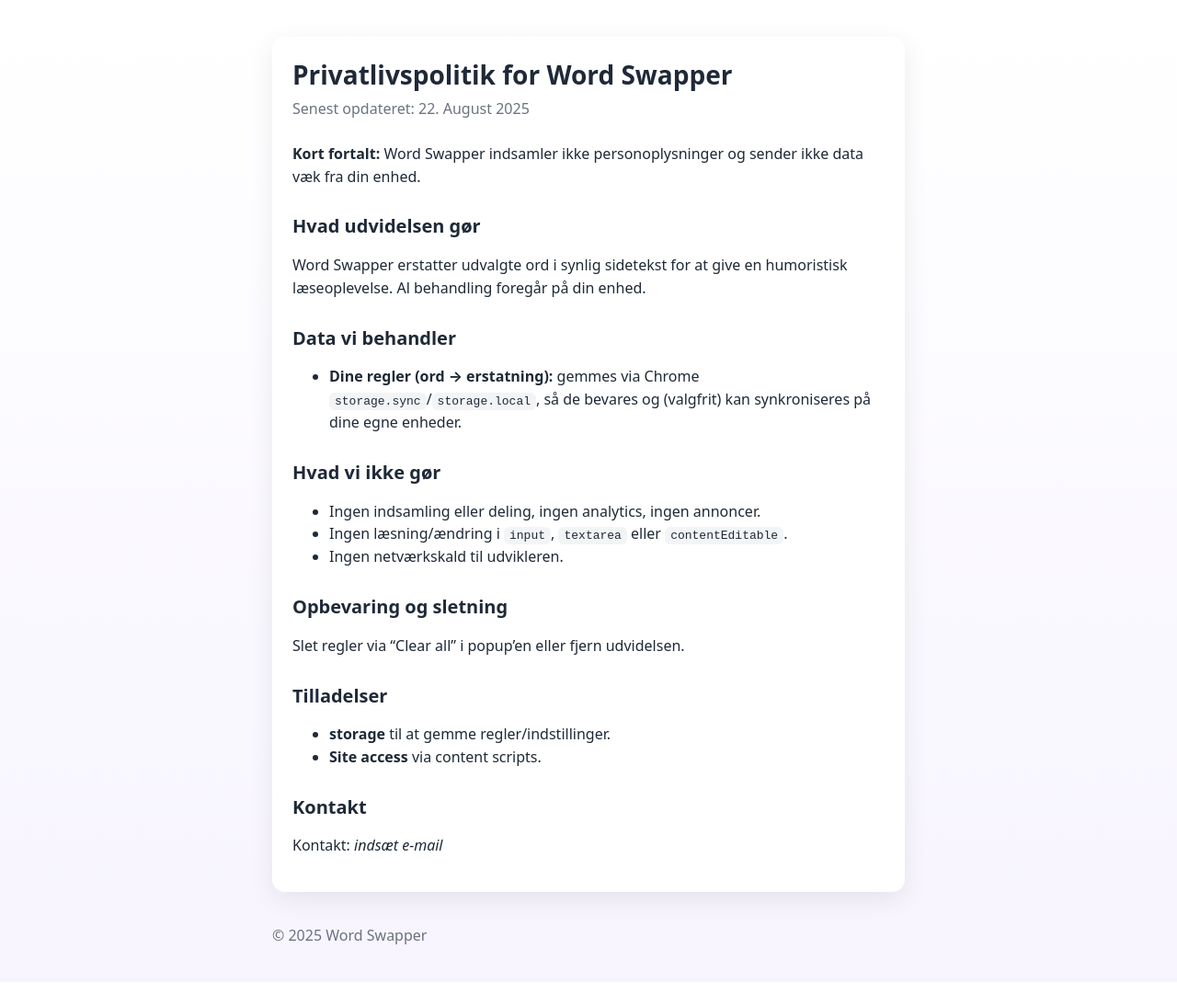
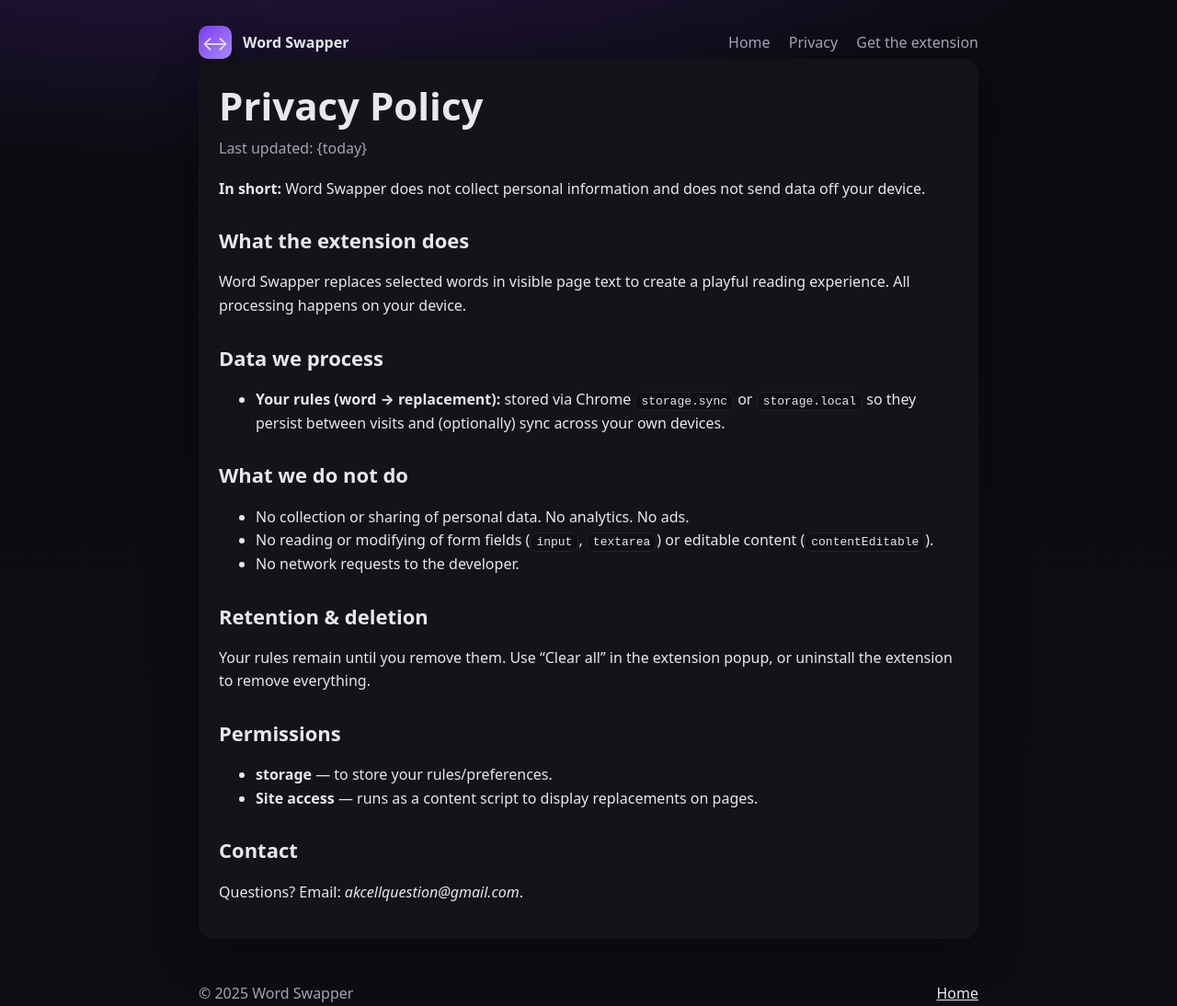
Before and after one commit to Abandersen04/Akcell, a plain HTML site: page privacy.html in a window 1280 px wide. Shown: the whole page at 92% size. Before the commit the page ends 1068 px from the top, so only its background shows below. Drawn offline with Linux system fonts and the light colour scheme.

Commit message:
Update privacy.html

```diff
--- a/privacy.html
+++ b/privacy.html
@@ -1,40 +1,86 @@
 <!doctype html>
-<html lang="da">
+<html lang="en">
 <head>
-  <meta charset="utf-8"><meta name="viewport" content="width=device-width, initial-scale=1">
-  <title>Privatlivspolitik · Word Swapper</title>
+  <meta charset="utf-8">
+  <meta name="viewport" content="width=device-width, initial-scale=1">
+  <title>Privacy Policy · Word Swapper</title>
+  <meta name="description" content="Word Swapper privacy policy. We do not collect or share personal data.">
   <style>
-    :root { --fg:#1f2937; --muted:#6b7280; --bg:#fff; --accent:#7c3aed; }
-    *{box-sizing:border-box} body{margin:0; font-family:ui-sans-serif,system-ui,-apple-system,Segoe UI,Roboto,Arial; color:var(--fg);
-    background:linear-gradient(180deg,#fff,#f7f4ff)} .wrap{max-width:720px; margin:40px auto; padding:0 16px}
-    h1{font-size:28px; margin:0 0 6px} .sub{color:var(--muted); margin:0 0 24px}
-    h2{margin-top:28px; font-size:20px} p,li{line-height:1.55} code{background:#f3f4f6; padding:2px 6px; border-radius:6px}
-    .card{background:#fff; border-radius:14px; box-shadow:0 8px 28px rgba(0,0,0,.08); padding:22px} a{color:var(--accent)}
-    footer{margin:36px 0; color:var(--muted)}
+    :root { --bg:#0b0b10; --fg:#e7e7ee; --muted:#a3a3b2; --card:#13131a; --accent:#a78bfa; --ring:rgba(167,139,250,.2); --shadow:0 16px 48px rgba(0,0,0,.35); --radius:16px }
+    *{ box-sizing: border-box }
+    body{ margin:0; font-family: ui-sans-serif, system-ui, -apple-system, Segoe UI, Roboto, Arial;
+           background: radial-gradient(1000px 300px at 20% -10%, rgba(124,58,237,.25), transparent),
+                       linear-gradient(180deg, #0b0b10, #0d0d13);
+           color:#e7e7ee }
+    .wrap{ max-width: 880px; margin: 0 auto; padding: 28px 16px 64px }
+    header{ display:flex; align-items:center; justify-content:space-between; gap:16px }
+    .brand{ display:flex; align-items:center; gap:12px; text-decoration:none; color:#e7e7ee }
+    .logo{ width:36px; height:36px; border-radius:10px; background: linear-gradient(135deg, #7c3aed, #a78bfa); display:grid; place-items:center; box-shadow: 0 16px 48px rgba(0,0,0,.35) }
+    .logo span{ font-size:22px }
+    nav a{ color:#a3a3b2; text-decoration:none; margin-left:16px }
+    nav a:hover{ color:#e7e7ee }
+    .card{ background:#13131a; border-radius:16px; box-shadow: 0 16px 48px rgba(0,0,0,.35); padding:22px }
+    h1{ margin:0 0 6px; font-size: clamp(28px, 6vw, 42px) }
+    .sub{ color:#a3a3b2; margin: 0 0 18px }
+    h2{ margin-top: 28px; font-size: 22px }
+    p, li{ line-height: 1.6 }
+    code{ background:#0f0f15; border:1px solid #222231; padding:2px 6px; border-radius:8px }
+    a{ color:#c4b5fd }
+    footer{ margin-top: 48px; color:#a3a3b2; display:flex; justify-content:space-between; flex-wrap:wrap; gap:12px }
   </style>
 </head>
 <body>
-  <main class="wrap">
-    <div class="card">
-      <h1>Privatlivspolitik for Word Swapper</h1>
-      <p class="sub">Senest opdateret: 22. August 2025</p>
-      <p><strong>Kort fortalt:</strong> Word Swapper indsamler ikke personoplysninger og sender ikke data væk fra din enhed.</p>
-      <h2>Hvad udvidelsen gør</h2>
-      <p>Word Swapper erstatter udvalgte ord i synlig sidetekst for at give en humoristisk læseoplevelse. Al behandling foregår på din enhed.</p>
-      <h2>Data vi behandler</h2>
-      <ul><li><strong>Dine regler (ord → erstatning):</strong> gemmes via Chrome <code>storage.sync</code>/<code>storage.local</code>, så de bevares og (valgfrit) kan synkroniseres på dine egne enheder.</li></ul>
-      <h2>Hvad vi ikke gør</h2>
-      <ul><li>Ingen indsamling eller deling, ingen analytics, ingen annoncer.</li>
-          <li>Ingen læsning/ændring i <code>input</code>, <code>textarea</code> eller <code>contentEditable</code>.</li>
-          <li>Ingen netværkskald til udvikleren.</li></ul>
-      <h2>Opbevaring og sletning</h2>
-      <p>Slet regler via “Clear all” i popup’en eller fjern udvidelsen.</p>
-      <h2>Tilladelser</h2>
-      <ul><li><strong>storage</strong> til at gemme regler/indstillinger.</li><li><strong>Site access</strong> via content scripts.</li></ul>
-      <h2>Kontakt</h2>
-      <p>Kontakt: <em>indsæt e-mail</em></p>
-    </div>
-    <footer>© 2025 Word Swapper</footer>
-  </main>
+  <div class="wrap">
+    <header>
+      <a class="brand" href="./">
+        <div class="logo"><span>↔︎</span></div>
+        <strong>Word Swapper</strong>
+      </a>
+      <nav>
+        <a href="./">Home</a>
+        <a href="./privacy.html">Privacy</a>
+        <a href="https://chromewebstore.google.com/" target="_blank" rel="noopener">Get the extension</a>
+      </nav>
+    </header>
+
+    <main class="card">
+      <h1>Privacy Policy</h1>
+      <p class="sub">Last updated: {today}</p>
+
+      <p><strong>In short:</strong> Word Swapper does not collect personal information and does not send data off your device.</p>
+
+      <h2>What the extension does</h2>
+      <p>Word Swapper replaces selected words in visible page text to create a playful reading experience. All processing happens on your device.</p>
+
+      <h2>Data we process</h2>
+      <ul>
+        <li><strong>Your rules (word → replacement):</strong> stored via Chrome <code>storage.sync</code> or <code>storage.local</code> so they persist between visits and (optionally) sync across your own devices.</li>
+      </ul>
+
+      <h2>What we do not do</h2>
+      <ul>
+        <li>No collection or sharing of personal data. No analytics. No ads.</li>
+        <li>No reading or modifying of form fields (<code>input</code>, <code>textarea</code>) or editable content (<code>contentEditable</code>).</li>
+        <li>No network requests to the developer.</li>
+      </ul>
+
+      <h2>Retention & deletion</h2>
+      <p>Your rules remain until you remove them. Use “Clear all” in the extension popup, or uninstall the extension to remove everything.</p>
+
+      <h2>Permissions</h2>
+      <ul>
+        <li><strong>storage</strong> — to store your rules/preferences.</li>
+        <li><strong>Site access</strong> — runs as a content script to display replacements on pages.</li>
+      </ul>
+
+      <h2>Contact</h2>
+      <p>Questions? Email: <em>akcellquestion@gmail.com</em>.</p>
+    </main>
+
+    <footer>
+      <span>© 2025 Word Swapper</span>
+      <span><a href="./" style="color:#e7e7ee">Home</a></span>
+    </footer>
+  </div>
 </body>
 </html>
```
